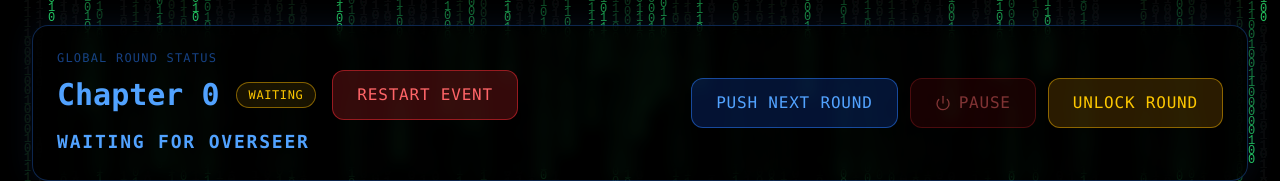
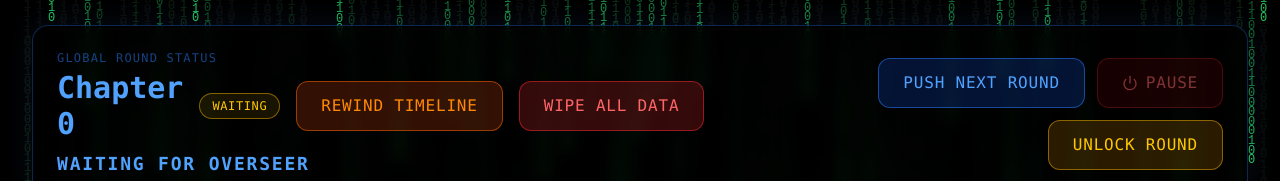
Before and after one commit to snihaal2006/Game, a React (Vite) app: page /admin in a window 1280 px wide. Shown: the part 257-438 px from the top of the page. Built offline with nearby package versions, Linux system fonts and the light colour scheme; no server answers; the database is empty.

Commit message:
feat: implement admin dashboard for real-time team monitoring, round management, and event control

```diff
--- a/src/components/admin-dashboard.tsx
+++ b/src/components/admin-dashboard.tsx
@@ -201,7 +201,7 @@ const AdminDashboard = () => {
   };
 
   const restartEvent = async () => {
-    if (!window.confirm("Are you sure you want to RESTART the entire event? This will wipe all team scores, progress, and timers!")) {
+    if (!window.confirm("CRITICAL WARNING: Are you sure you want to WIPE ALL DATA? This will completely erase all team scores, progress, and reset the clock!")) {
       return;
     }
     try {
@@ -229,6 +229,27 @@ const AdminDashboard = () => {
         chapter4: {},
         chapter5: {}
       }).neq('id', ''); // update all rows
+
+      fetchDashboardData();
+    } catch (e) {
+      console.error(e);
+    }
+  };
+
+  const resetTimeline = async () => {
+    if (!window.confirm("Are you sure you want to REWIND the timeline? This will reset everyone back to Chapter 0 waiting, but WILL KEEP their existing scores and progress.")) {
+      return;
+    }
+    try {
+      const { supabase } = await import('../lib/supabase');
+
+      // Reset global settings ONLY
+      await supabase.from('global_settings').update({
+        current_chapter: 0,
+        round_status: 'waiting',
+        round_end_time: null,
+        paused_time_remaining: 0
+      }).eq('id', 1);
 
       fetchDashboardData();
     } catch (e) {
@@ -347,10 +368,16 @@ const AdminDashboard = () => {
                   {globalSettings.round_status}
                 </span>
                 <button
+                onClick={resetTimeline}
+                className={`bg-orange-900/40 border-orange-500/50 text-orange-400 hover:bg-orange-800/50 border px-6 py-3 rounded-xl uppercase tracking-wider transition-colors flex items-center justify-center space-x-2 flex-1 md:flex-none`}
+              >
+                <span>Rewind Timeline</span>
+              </button>
+                <button
                 onClick={restartEvent}
                 className={`bg-red-900/40 border-red-500/50 text-red-400 hover:bg-red-800/50 border px-6 py-3 rounded-xl uppercase tracking-wider transition-colors flex items-center justify-center space-x-2 flex-1 md:flex-none`}
               >
-                <span>Restart Event</span>
+                <span>Wipe All Data</span>
               </button>
             </div>
               <div className="mt-2 text-blue-400 font-mono tracking-widest text-lg font-bold">
--- a/src/store/gameStore.ts
+++ b/src/store/gameStore.ts
@@ -202,7 +202,7 @@ export const useGameStore = create<GameState>((set, get) => ({
 
   decryptChapter1: () => set((state) => {
     if (state.chapter1.isDecrypted) return state;
-    const timeBonus = Math.floor(state.timeRemaining / 100);
+    const timeBonus = state.globalState.round_end_time ? Math.max(0, Math.floor((new Date(state.globalState.round_end_time).getTime() - Date.now()) / 1000)) : 0;
     return {
       score: state.score + 250 + timeBonus,
       chapter1: { ...state.chapter1, isDecrypted: true }
@@ -211,7 +211,7 @@ export const useGameStore = create<GameState>((set, get) => ({
 
   solveChapter1Question: (questionId, points) => set((state) => {
     if (state.chapter1.solvedQuestions.includes(questionId)) return state;
-    const timeBonus = Math.floor(state.timeRemaining / 100);
+    const timeBonus = state.globalState.round_end_time ? Math.max(0, Math.floor((new Date(state.globalState.round_end_time).getTime() - Date.now()) / 1000)) : 0;
     return {
       score: state.score + points + timeBonus,
       chapter1: {
@@ -231,7 +231,7 @@ export const useGameStore = create<GameState>((set, get) => ({
 
   decryptChapter2: () => set((state) => {
     if (state.chapter2.isDecrypted) return state;
-    const timeBonus = Math.floor(state.timeRemaining / 100);
+    const timeBonus = state.globalState.round_end_time ? Math.max(0, Math.floor((new Date(state.globalState.round_end_time).getTime() - Date.now()) / 1000)) : 0;
     return {
       score: state.score + 250 + timeBonus,
       chapter2: { ...state.chapter2, isDecrypted: true }
@@ -240,7 +240,7 @@ export const useGameStore = create<GameState>((set, get) => ({
 
   solveChapter2Question: (questionId, points) => set((state) => {
     if (state.chapter2.solvedQuestions.includes(questionId)) return state;
-    const timeBonus = Math.floor(state.timeRemaining / 100);
+    const timeBonus = state.globalState.round_end_time ? Math.max(0, Math.floor((new Date(state.globalState.round_end_time).getTime() - Date.now()) / 1000)) : 0;
     return {
       score: state.score + points + timeBonus,
       chapter2: {
@@ -260,7 +260,7 @@ export const useGameStore = create<GameState>((set, get) => ({
 
   decryptChapter3: () => set((state) => {
     if (state.chapter3.isDecrypted) return state;
-    const timeBonus = Math.floor(state.timeRemaining / 100);
+    const timeBonus = state.globalState.round_end_time ? Math.max(0, Math.floor((new Date(state.globalState.round_end_time).getTime() - Date.now()) / 1000)) : 0;
     return {
       score: state.score + 250 + timeBonus,
       chapter3: { ...state.chapter3, isDecrypted: true }
@@ -269,7 +269,7 @@ export const useGameStore = create<GameState>((set, get) => ({
 
   solveChapter3Question: (questionId, points) => set((state) => {
     if (state.chapter3.solvedQuestions.includes(questionId)) return state;
-    const timeBonus = Math.floor(state.timeRemaining / 100);
+    const timeBonus = state.globalState.round_end_time ? Math.max(0, Math.floor((new Date(state.globalState.round_end_time).getTime() - Date.now()) / 1000)) : 0;
     return {
       score: state.score + points + timeBonus,
       chapter3: {
@@ -289,7 +289,7 @@ export const useGameStore = create<GameState>((set, get) => ({
 
   decryptChapter4: () => set((state) => {
     if (state.chapter4.isDecrypted) return state;
-    const timeBonus = Math.floor(state.timeRemaining / 100);
+    const timeBonus = state.globalState.round_end_time ? Math.max(0, Math.floor((new Date(state.globalState.round_end_time).getTime() - Date.now()) / 1000)) : 0;
     return {
       score: state.score + 250 + timeBonus,
       chapter4: { ...state.chapter4, isDecrypted: true }
@@ -298,7 +298,7 @@ export const useGameStore = create<GameState>((set, get) => ({
 
   solveChapter4Question: (questionId, points) => set((state) => {
     if (state.chapter4.solvedQuestions.includes(questionId)) return state;
-    const timeBonus = Math.floor(state.timeRemaining / 100);
+    const timeBonus = state.globalState.round_end_time ? Math.max(0, Math.floor((new Date(state.globalState.round_end_time).getTime() - Date.now()) / 1000)) : 0;
     return {
       score: state.score + points + timeBonus,
       chapter4: {
@@ -318,7 +318,7 @@ export const useGameStore = create<GameState>((set, get) => ({
 
   decryptChapter5: () => set((state) => {
     if (state.chapter5.isDecrypted) return state;
-    const timeBonus = Math.floor(state.timeRemaining / 100);
+    const timeBonus = state.globalState.round_end_time ? Math.max(0, Math.floor((new Date(state.globalState.round_end_time).getTime() - Date.now()) / 1000)) : 0;
     return {
       score: state.score + 250 + timeBonus,
       chapter5: { ...state.chapter5, isDecrypted: true }
@@ -327,7 +327,7 @@ export const useGameStore = create<GameState>((set, get) => ({
 
   solveChapter5Question: (questionId, points) => set((state) => {
     if (state.chapter5.solvedQuestions.includes(questionId)) return state;
-    const timeBonus = Math.floor(state.timeRemaining / 100);
+    const timeBonus = state.globalState.round_end_time ? Math.max(0, Math.floor((new Date(state.globalState.round_end_time).getTime() - Date.now()) / 1000)) : 0;
     return {
       score: state.score + points + timeBonus,
       chapter5: {
```
